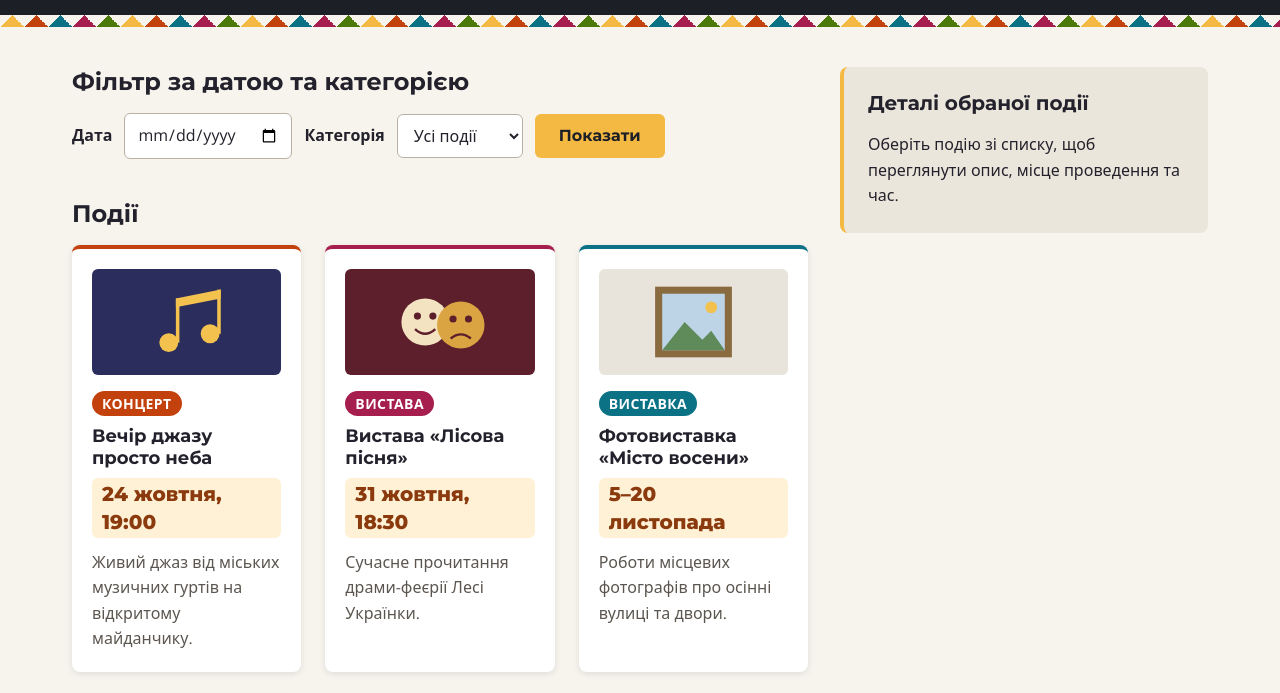
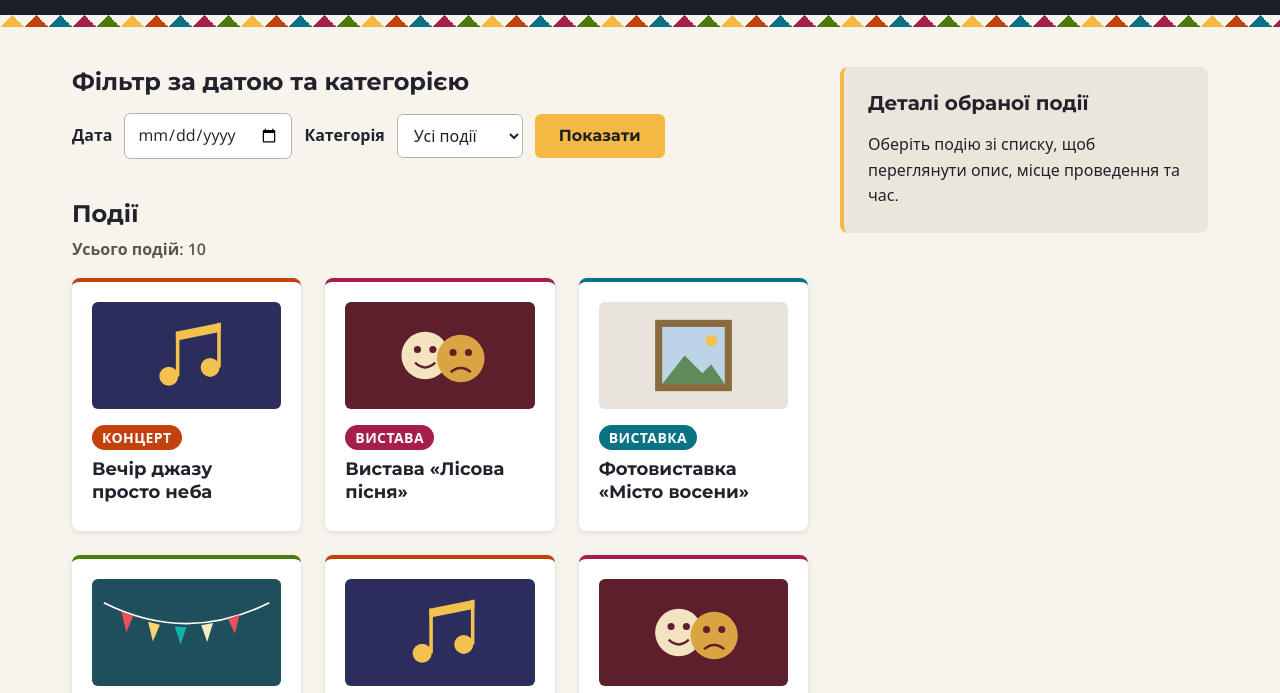
Before and after one commit to mariiasushko114/city-events, a plain HTML site: page index.html in a window 1280 px wide. Shown: the part 94-787 px from the top of the page. Drawn offline with nearby package versions, Linux system fonts and the light colour scheme.

Commit message:
feat: DOM rendering - event cards from array, data-category, category classes, events count

```diff
--- a/css/style.css
+++ b/css/style.css
@@ -288,6 +288,13 @@ h2 {
 .card--exhibition { border-top-color: var(--cat-exhibition); }
 .card--festival   { border-top-color: var(--cat-festival); }
 
+/* Лічильник подій над сіткою (оновлює скрипт) */
+#events-count {
+    margin: -8px 0 16px;
+    color: var(--color-muted);
+    font-weight: 600;
+}
+
 /* ---------- 5. Aside «Деталі обраної події» ---------- */
 #selected-event {
     align-self: start;           /* висота за вмістом, а не на весь рядок сітки */
--- a/index.html
+++ b/index.html
@@ -48,9 +48,12 @@
             <!-- Список подій: кожна подія - самодостатня одиниця вмісту, тому article -->
             <section id="events">
                 <h2>Події</h2>
+                <!-- Підсумок: текст оновлює скрипт (практикум 7) -->
+                <p id="events-count">Завантаження подій…</p>
 
-                <!-- Контейнер-сітка карток подій -->
-                <div class="cards">
+                <!-- Контейнер-сітка карток подій: картки генерує скрипт з масиву events.
+                     Статичні картки нижче - орієнтир структури, скрипт видаляє їх при завантаженні -->
+                <div class="cards" id="events-list">
                     <article class="card card--concert">
                         <img src="assets/img/concert.svg" alt="Ілюстрація до концерту: музичні ноти" width="320" height="180">
                         <p class="card__badge"><span class="badge badge--concert">Концерт</span></p>
--- a/js/app.js
+++ b/js/app.js
@@ -1,8 +1,13 @@
 // Логіка застосунку «Афіша подій міста» (варіант 5)
-// Практикум 6: основи JavaScript - змінні, умови, цикли, функції.
-// DOM поки не змінюємо, увесь результат виводимо в консоль (DevTools → Console).
+// Практикум 6: основи JavaScript - змінні, умови, цикли, функції (вивід у консоль).
+// Практикум 7: маніпуляція DOM - картки подій генеруються з масиву events.
 
 console.log('app.js підключено');
+
+// Практикум 7, крок 2: прибираємо статичні картки-заглушки з практикуму 2
+// (у HTML вони лишилися як орієнтир структури картки)
+const staticCards = document.querySelectorAll('#events-list .card');
+staticCards.forEach(card => card.remove());
 
 // Дані: масив подій. Значення category збігаються з value в <select> фільтра на сторінці
 const events = [
@@ -17,6 +22,9 @@ const events = [
     { title: 'Органний вечір при свічках', category: 'concert' },
     { title: 'Лекція з історії міста', category: 'lecture' }
 ];
+
+// Практикум 7, крок 3: контейнер, у який виводимо картки подій
+const listContainer = document.querySelector('#events-list');
 
 // Класифікує подію за категорією: повертає назву категорії та вид мистецтва (if/else)
 function classifyEvent(event) {
@@ -66,3 +74,64 @@ console.log(`--- Короткі назви (до ${maxTitleLength} символ
 for (const event of events) {
     console.log(shorten(event.title, maxTitleLength));
 }
+
+// ===================== Практикум 7: маніпуляція DOM =====================
+
+// Підписи категорій для бейджа і категорії, для яких є CSS-клас card--… та ілюстрація
+const categoryLabels = {
+    concert: 'Концерт',
+    theatre: 'Вистава',
+    exhibition: 'Виставка',
+    festival: 'Фестиваль'
+};
+
+// Рендер списку подій: очищує контейнер і для кожної події створює картку
+// <article class="card card--категорія" data-category="…"> з ілюстрацією,
+// бейджем категорії (p) і назвою (h3), після чого додає її в #events-list
+function renderEvents(list) {
+    listContainer.innerHTML = '';
+
+    list.forEach(event => {
+        const card = document.createElement('article');
+        card.classList.add('card');
+        card.dataset.category = event.category;          // атрибут data-category
+
+        const knownCategory = event.category in categoryLabels;
+
+        // Умовний клас за категорією: card--concert, card--exhibition тощо
+        if (knownCategory) {
+            card.classList.add(`card--${event.category}`);
+
+            // Ілюстрація категорії: атрибути src і alt як властивості елемента
+            const img = document.createElement('img');
+            img.src = `assets/img/${event.category}.svg`;
+            img.alt = `Ілюстрація до події: ${categoryLabels[event.category].toLowerCase()}`;
+            img.width = 320;
+            img.height = 180;
+            card.append(img);
+        }
+
+        // p - категорія у вигляді кольорового бейджа
+        const category = document.createElement('p');
+        category.classList.add('card__badge');
+        const badge = document.createElement('span');
+        badge.classList.add('badge');
+        if (knownCategory) badge.classList.add(`badge--${event.category}`);
+        badge.textContent = knownCategory ? categoryLabels[event.category] : 'Інше';
+        category.append(badge);
+
+        // h3 - назва події (textContent: дані виводимо як текст, а не як HTML)
+        const title = document.createElement('h3');
+        title.textContent = event.title;
+
+        card.append(category, title);
+        listContainer.append(card);                      // крок 7: всередині циклу
+    });
+}
+
+// Крок 8: виводимо список одразу при завантаженні сторінки
+renderEvents(events);
+
+// Крок 9: оновлюємо вже наявний елемент поза списком - лічильник подій
+const eventsCount = document.querySelector('#events-count');
+eventsCount.textContent = `Усього подій: ${events.length}`;
```
